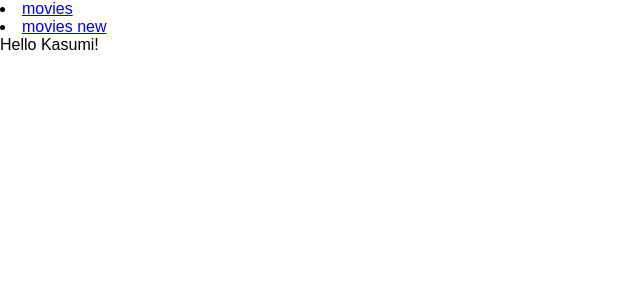
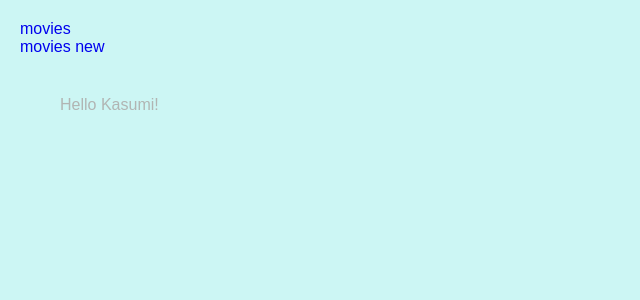
Before and after one commit to kasumi0201/api_and_react_web, a React (Create React App) app in the folder react-web/: page / in a window 1280 px wide. Shown: the top 300 px of the page, without its empty margins (0-640 px from the left). Built offline with nearby package versions, Linux system fonts and the light colour scheme; no server answers.

Commit message:
fixed the error

```diff
--- a/react-web/src/App.js
+++ b/react-web/src/App.js
@@ -41,6 +41,7 @@ class App extends Component {
 
         <li><Link to="/movies">movies</Link></li>
         <li><Link to="/movies/new">movies new</Link></li>
+        <div className = "container">
         <Route path="/" render={() => (<div>Hello Kasumi!</div>)}/>
         <Route path="/movies/new" render={
           () => (
@@ -53,6 +54,7 @@ class App extends Component {
           )
         }/>
         </div>
+        </div>
       </Router>
     );
   }
--- a/react-web/src/index.css
+++ b/react-web/src/index.css
@@ -2,4 +2,19 @@ body {
   margin: 0;
   padding: 0;
   font-family: sans-serif;
+  background: #ccf6f4;
+  color: rgb(177, 181, 179);
+  margin: 20px;
 }
+
+a{
+  text-decoration: none;
+}
+
+li{
+  list-style: none;
+}
+
+.container{
+  margin:40px;
+}
```
